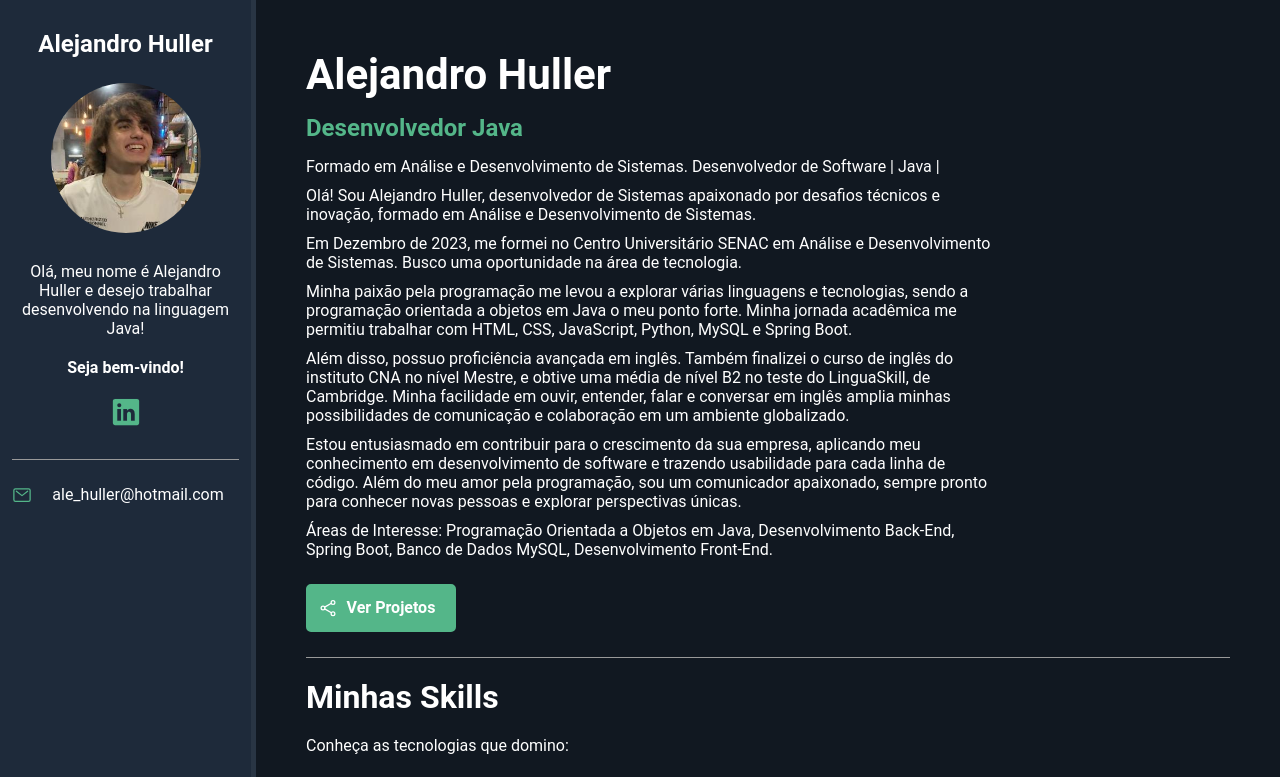
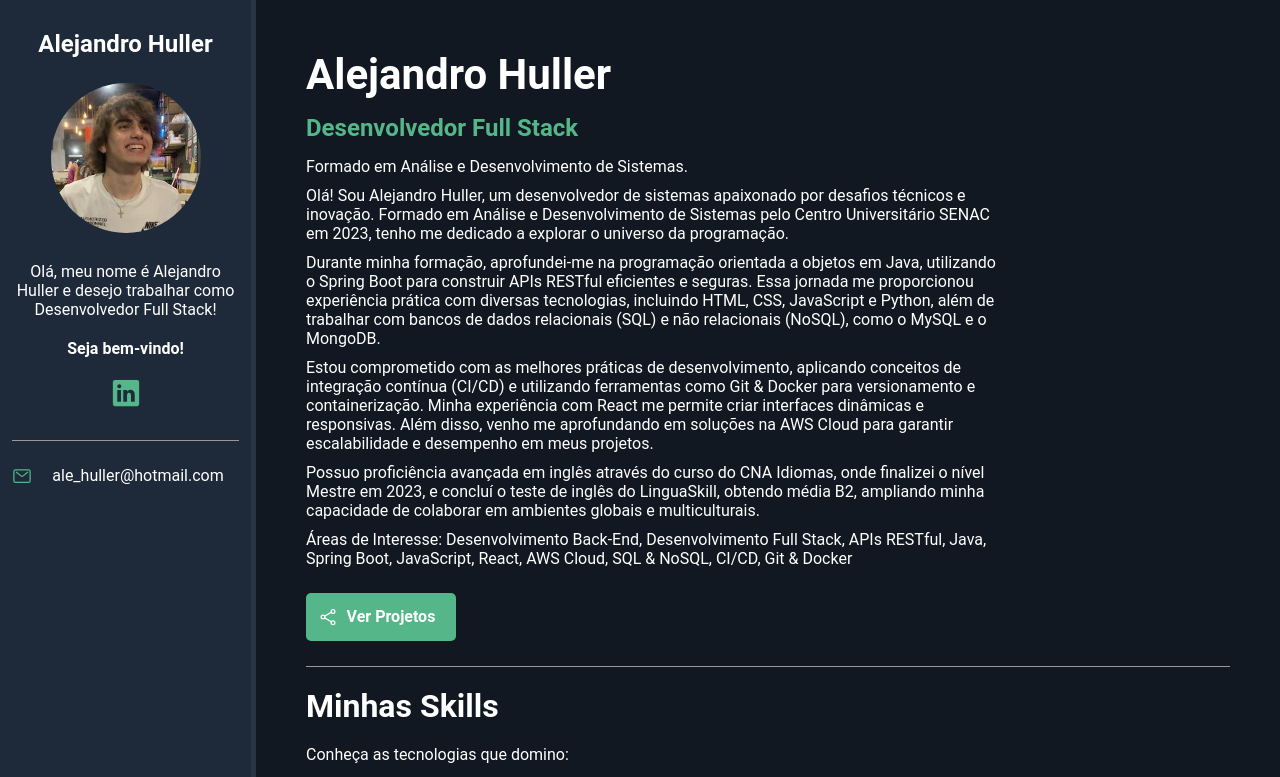
Before and after one commit to alehuller/alehuller.github.io, a plain HTML site: page index.html in a window 1280 px wide. Shown: the top 777 px of the page. Drawn offline with nearby package versions, Linux system fonts and the light colour scheme; a web font is replaced by a local one.

Commit message:
Update em Index

```diff
--- a/index.html
+++ b/index.html
@@ -16,7 +16,7 @@
         <aside id="bio-container">
             <h2>Alejandro Huller</h2>
             <img id="bio-image" src="img/yo.png" alt="Alejandro Huller">
-            <p>Olá, meu nome é Alejandro Huller e desejo trabalhar desenvolvendo na linguagem Java!</p>
+            <p>Olá, meu nome é Alejandro Huller e desejo trabalhar como Desenvolvedor Full Stack!</p>
             <p id="welcome-text">Seja bem-vindo!</p>
             <ul id="social-container">
                 <li><a href="https://github.com/alehuller" target="_blank"><ion-icon name="logo-linkedin"></ion-icon></a></li>
@@ -27,14 +27,13 @@
         </aside>
         <section id="about-container">
             <h1 id="name">Alejandro Huller</h1>
-            <p id="title"><span class="highlight">Desenvolvedor Java</span></p>
-            <p class="description">Formado em Análise e Desenvolvimento de Sistemas. Desenvolvedor de Software | Java |</p>
-            <p class="description">Olá! Sou Alejandro Huller, desenvolvedor de Sistemas apaixonado por desafios técnicos e inovação, formado em Análise e Desenvolvimento de Sistemas.</p>
-            <p class="description">Em Dezembro de 2023, me formei no Centro Universitário SENAC em Análise e Desenvolvimento de Sistemas. Busco uma oportunidade na área de tecnologia.</p>
-            <p class="description">Minha paixão pela programação me levou a explorar várias linguagens e tecnologias, sendo a programação orientada a objetos em Java o meu ponto forte. Minha jornada acadêmica me permitiu trabalhar com HTML, CSS, JavaScript, Python, MySQL e Spring Boot.</p>
-            <p class="description">Além disso, possuo proficiência avançada em inglês. Também finalizei o curso de inglês do instituto CNA no nível Mestre, e obtive uma média de nível B2 no teste do LinguaSkill, de Cambridge. Minha facilidade em ouvir, entender, falar e conversar em inglês amplia minhas possibilidades de comunicação e colaboração em um ambiente globalizado.</p>
-            <p class="description">Estou entusiasmado em contribuir para o crescimento da sua empresa, aplicando meu conhecimento em desenvolvimento de software e trazendo usabilidade para cada linha de código. Além do meu amor pela programação, sou um comunicador apaixonado, sempre pronto para conhecer novas pessoas e explorar perspectivas únicas.</p>
-            <p class="description">Áreas de Interesse: Programação Orientada a Objetos em Java, Desenvolvimento Back-End, Spring Boot, Banco de Dados MySQL, Desenvolvimento Front-End.</p>
+            <p id="title"><span class="highlight">Desenvolvedor Full Stack</span></p>
+            <p class="description">Formado em Análise e Desenvolvimento de Sistemas.</p>
+            <p class="description">Olá! Sou Alejandro Huller, um desenvolvedor de sistemas apaixonado por desafios técnicos e inovação. Formado em Análise e Desenvolvimento de Sistemas pelo Centro Universitário SENAC em 2023, tenho me dedicado a explorar o universo da programação.</p>
+            <p class="description">Durante minha formação, aprofundei-me na programação orientada a objetos em Java, utilizando o Spring Boot para construir APIs RESTful eficientes e seguras. Essa jornada me proporcionou experiência prática com diversas tecnologias, incluindo HTML, CSS, JavaScript e Python, além de trabalhar com bancos de dados relacionais (SQL) e não relacionais (NoSQL), como o MySQL e o MongoDB.</p>
+            <p class="description">Estou comprometido com as melhores práticas de desenvolvimento, aplicando conceitos de integração contínua (CI/CD) e utilizando ferramentas como Git & Docker para versionamento e containerização. Minha experiência com React me permite criar interfaces dinâmicas e responsivas. Além disso, venho me aprofundando em soluções na AWS Cloud para garantir escalabilidade e desempenho em meus projetos.</p>
+            <p class="description">Possuo proficiência avançada em inglês através do curso do CNA Idiomas, onde finalizei o nível Mestre em 2023, e concluí o teste de inglês do LinguaSkill, obtendo média B2, ampliando minha capacidade de colaborar em ambientes globais e multiculturais.</p>
+            <p class="description">Áreas de Interesse: Desenvolvimento Back-End, Desenvolvimento Full Stack, APIs RESTful, Java, Spring Boot, JavaScript, React, AWS Cloud, SQL & NoSQL, CI/CD, Git & Docker</p>
             <a href="https://github.com/alehuller?tab=repositories" target="_blank" id="btn-projects"><ion-icon name="share-social-outline"></ion-icon> <span>Ver Projetos</span></a>
             <h2 id="skills-section-title">Minhas Skills</h2>
             <p class="description">Conheça as tecnologias que domino:</p>
```
